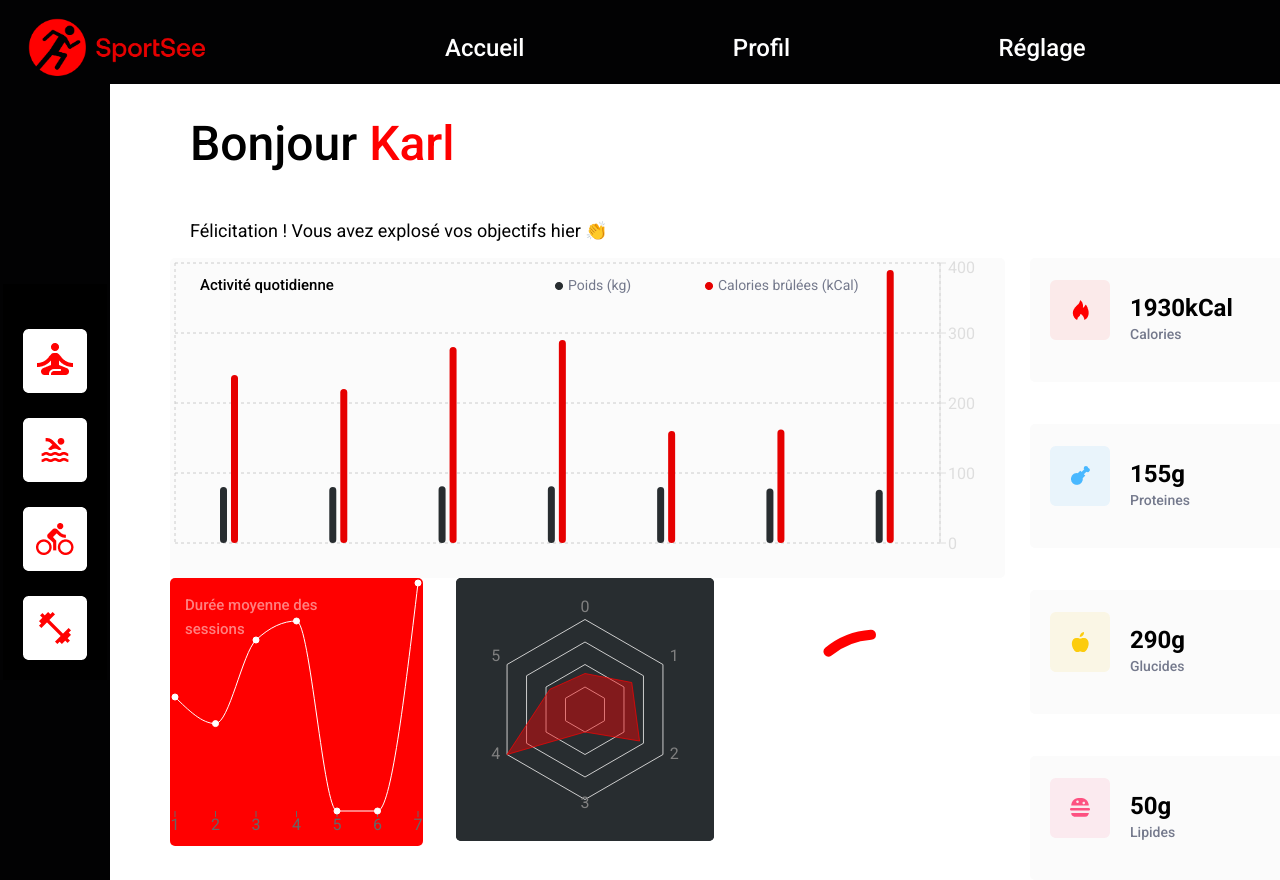
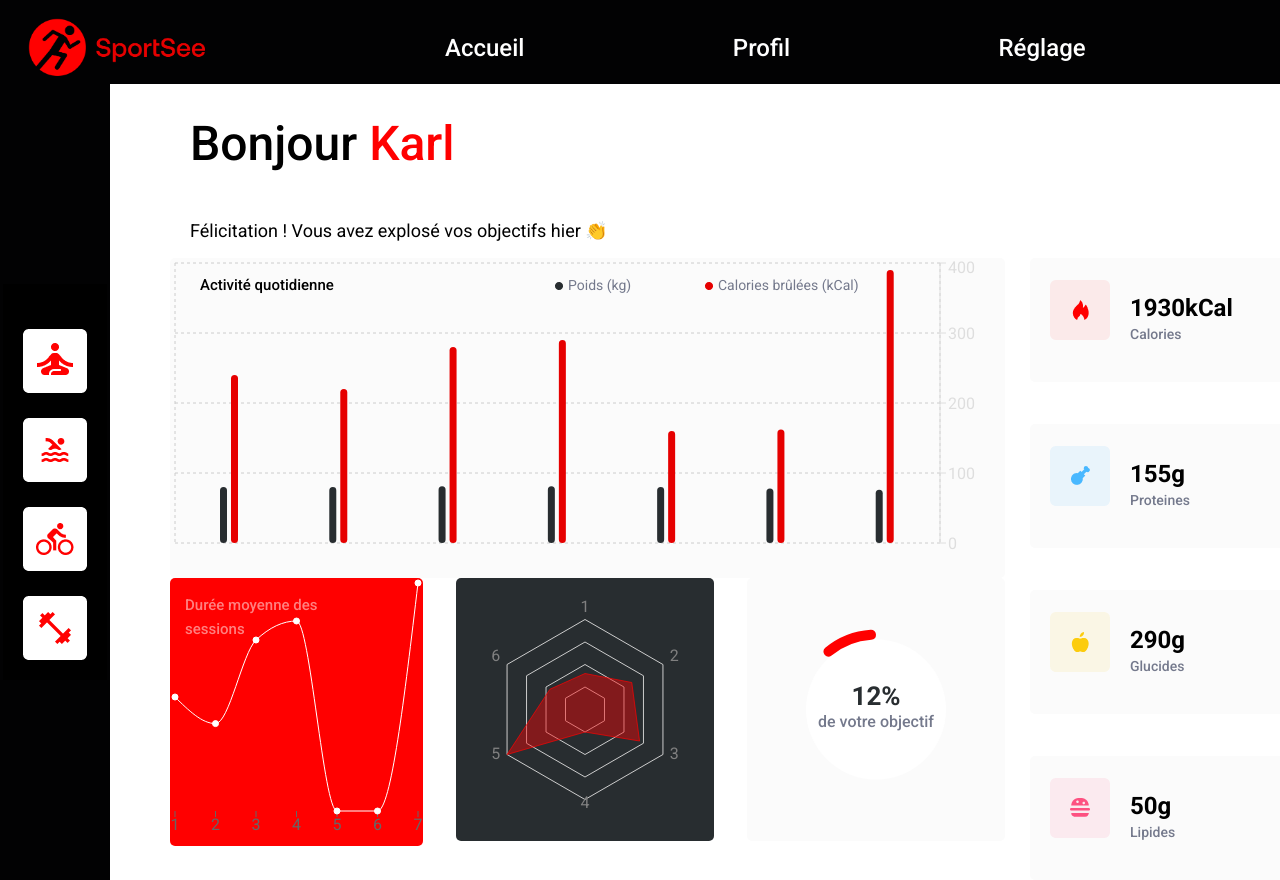
Before and after one commit to ekeyangwen/ElisaKaba-P12-12042022, a React (Create React App) app: page /user/12 in a window 1280 px wide. Shown: the top 880 px of the page. Built offline with nearby package versions, Linux system fonts and the light colour scheme; a web font is replaced by a local one.

Commit message:
Pourcentage grafikPie

```diff
--- a/src/Components/DashboardInfos.js
+++ b/src/Components/DashboardInfos.js
@@ -49,12 +49,12 @@ const DashboardInfos = () => {
                 <div className="grafikLine">
                   <GrafikLine average={dataAverage && dataAverage.data} />
                 </div>
-                <div className="radar">
+                <div className="grafikRadar">
                   <GrafikRadar
                     performance={dataPerformance.data && dataPerformance.data}
                   />
                 </div>
-                <div className="pie">
+                <div className="grafikPie">
                   <GrafikPie score={dataMain && dataMain.data} />
                 </div>
               </div>
--- a/src/Components/GrafikPie.js
+++ b/src/Components/GrafikPie.js
@@ -10,11 +10,13 @@ const GrafikPie = ({ score }) => {
       value: 1 - score.todayScore,
     },
   ];
+  console.log(score.todayScore * 100 + "%");
 
   return (
-    <ResponsiveContainer width="100%" height="100%">
+    <div className="pie">
+      <ResponsiveContainer className="pieContainer" width="100%" height="100%">
         <PieChart width={400} height={400}>
-        <circle fill="white" cy="50%" cx="50%" r="70" />
+          <circle fill="#FFFF" cy="50%" cx="50%" r="70" />
 
           <Pie
             data={pieData}
@@ -32,6 +34,12 @@ const GrafikPie = ({ score }) => {
           </Pie>
         </PieChart>
       </ResponsiveContainer>
+      <div className="objectifScore">
+        <div className="scorePercent"> {score.todayScore * 100 + "%"}</div>
+
+        <span className="objectif">de votre objectif</span>
+      </div>
+    </div>
   );
 };
 
--- a/src/Components/GrafikRadar.js
+++ b/src/Components/GrafikRadar.js
@@ -9,14 +9,14 @@ import {
 } from "recharts";
 
 const GrafikRadar = ({ performance }) => {
-  const data = [
-    { id: 1, kind: "cardio" },
-    { id: 2, kind: "energy" },
-    { id: 3, kind: "endurance" },
-    { id: 4, kind: "strenght" },
-    { id: 5, kind: "speed" },
-    { id: 6, kind: "intensity" },
-  ];
+  // const data = [
+  //   { id: 1, kind: "cardio" },
+  //   { id: 2, kind: "energy" },
+  //   { id: 3, kind: "endurance" },
+  //   { id: 4, kind: "strenght" },
+  //   { id: 5, kind: "speed" },
+  //   { id: 6, kind: "intensity" },
+  // ];
 
   return (
     <div className="radar">
@@ -28,7 +28,7 @@ const GrafikRadar = ({ performance }) => {
           data={performance.data}
         >
           <PolarGrid radialLines={false} />
-          <PolarAngleAxis data={data} dataKey={data.kind} />
+          <PolarAngleAxis data={performance.data.kind} dataKey="kind" />
           <Radar
             dataKey="value"
             stroke="#FF0101B2"
--- a/src/styles/components/_grafiks.scss
+++ b/src/styles/components/_grafiks.scss
@@ -7,8 +7,8 @@
   border-radius: 5px;
 
   .grafikLine,
-  .radar,
-  .pie {
+  .grafikRadar,
+  .grafikPie {
     height: 263px;
     width: 258px;
     border-radius: 5px;
@@ -37,9 +37,58 @@
       }
     }
   }
+  .grafikRadar {
+    height: 263px;
+    width: 258px;
+    border-radius: 5px;
+    .radar {
+      display: flex;
+      height: 263px;
+      width: 258px;
+      border-radius: 5px;
+      background-color: #282d30;
+    }
+  }
 
-  .radar {
-    background-color: #282d30;
+  .grafikPie {
+    height: 263px;
+    width: 258px;
+    border-radius: 5px;
+    .pie {
+      justify-content: center;
+      align-items: center;
+      background-color: #fbfbfb;
+    }
+    .pie,
+    .pieContainer {
+      display: flex;
+      height: 263px;
+      width: 258px;
+      border-radius: 5px;
+      .objectifScore {
+        position: absolute;
+        display: flex;
+        flex-direction: column;
+        .scorePercent {
+          font-family: Roboto;
+          font-size: 26px;
+          font-weight: 700;
+          line-height: 26px;
+          letter-spacing: 0px;
+          text-align: center;
+          color: #282d30;
+        }
+        .objectif {
+          font-family: Roboto;
+          font-size: 16px;
+          font-weight: 500;
+          line-height: 26px;
+          letter-spacing: 0px;
+          text-align: center;
+          color: #74798c;
+        }
+      }
+    }
   }
 }
 .grafikBar {
@@ -87,4 +136,12 @@
       margin-right: 5px;
     }
   }
+
+  .objectifScore {
+    display: flex;
+    flex-direction: column;
+    justify-content: center;
+    width: 95px;
+    height: 56px;
+  }
 }
```
Lines whose indentation alone changed are shown as unchanged.
